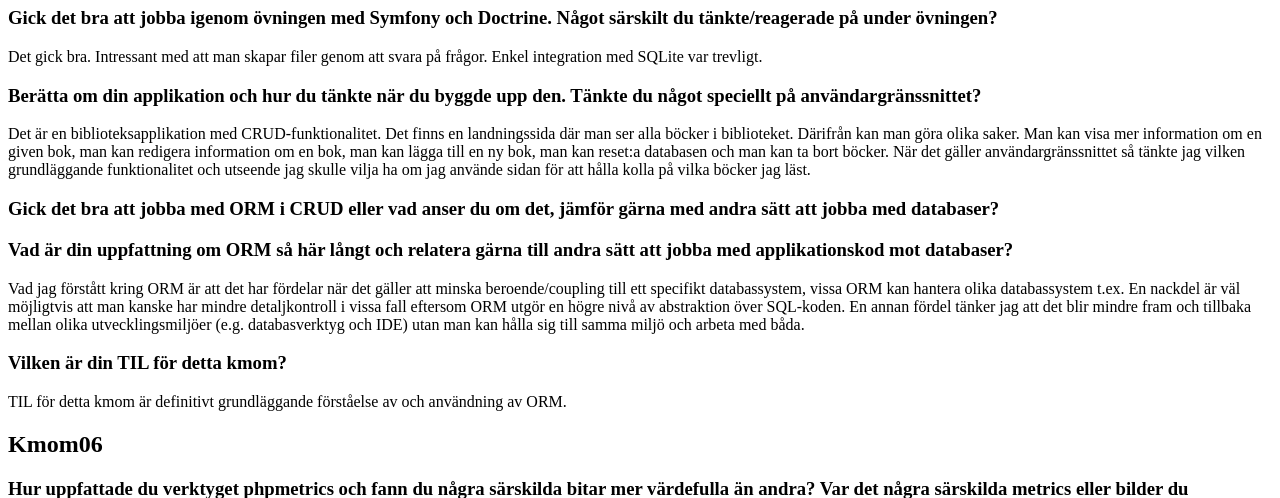
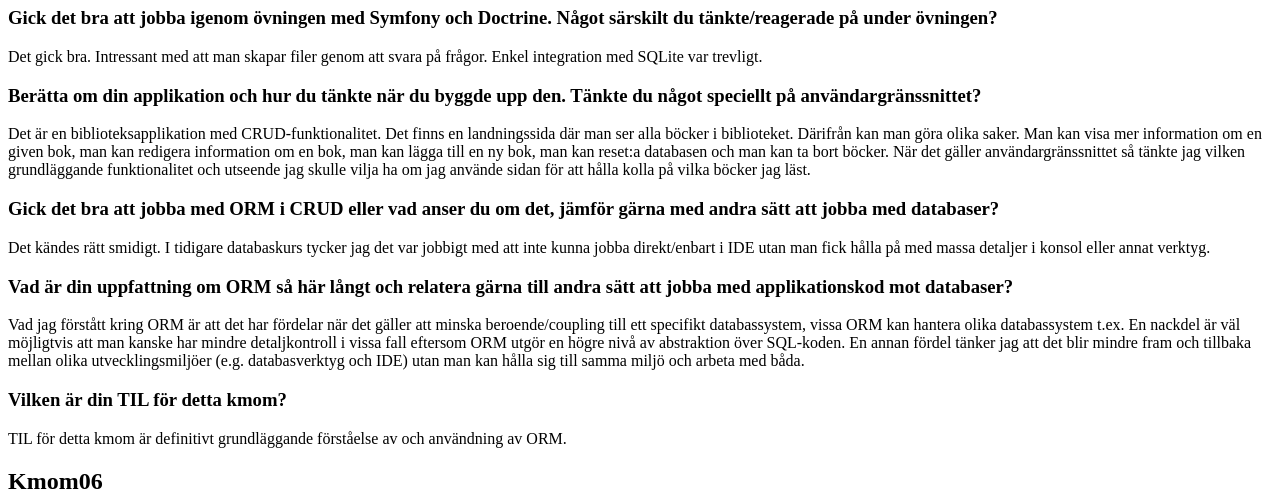
Before and after one commit to theswedishpolyglot/webbprogrammering-bth-mvc, a Symfony app: template templates/report.html.twig in a window 1280 px wide. Shown: the part 3253-3751 px from the top of the page. Run offline with Twig, Linux system fonts and the light colour scheme; the template is opened without the code that fills it, so the values that code supplies are empty; some libraries are stand-ins or nearby versions.

Commit message:
write report

```diff
--- a/templates/report.html.twig
+++ b/templates/report.html.twig
@@ -174,7 +174,7 @@
                 </p>
             <h3>Gick det bra att jobba med ORM i CRUD eller vad anser du om det, jämför gärna med andra sätt att jobba med databaser?</h3>
                 <p>
-
+                    Det kändes rätt smidigt. I tidigare databaskurs tycker jag det var jobbigt med att inte kunna jobba direkt/enbart i IDE utan man fick hålla på med massa detaljer i konsol eller annat verktyg.
                 </p>
             <h3>Vad är din uppfattning om ORM så här långt och relatera gärna till andra sätt att jobba med applikationskod mot databaser?</h3>
                 <p>
```
